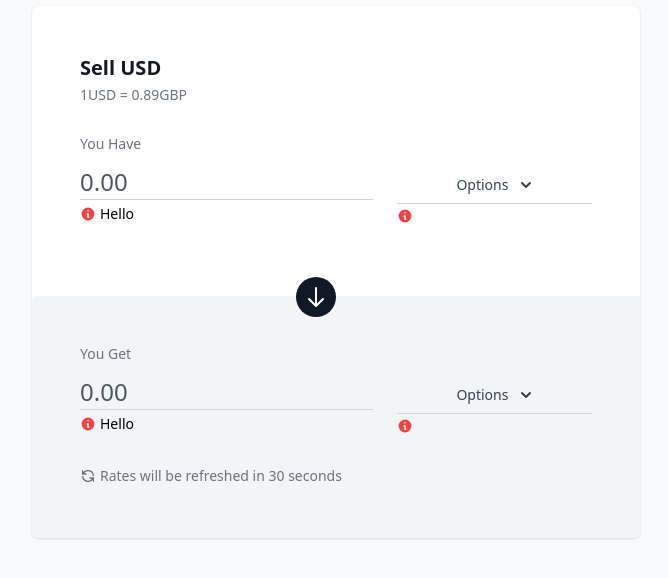
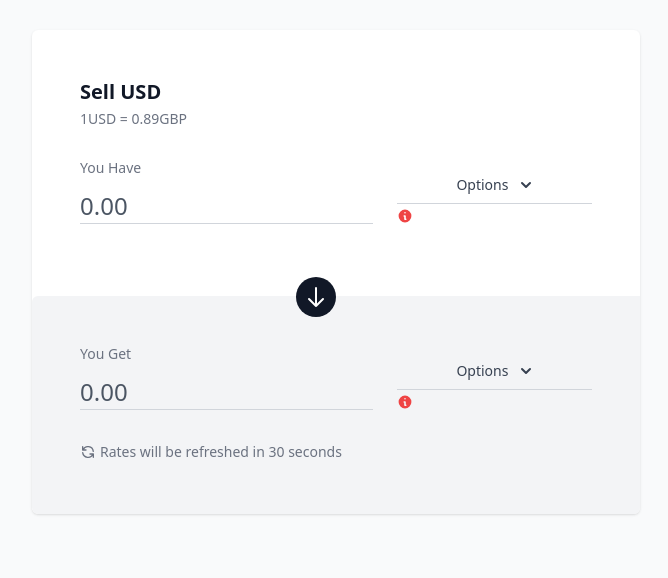
Before and after one commit to oluwatunmiisheii/currency-exchange, a React (Create React App) app: page / in a window 1280 px wide. Shown: the part 128-706 px from the top of the page, without its empty margins (304-972 px from the left). Built offline with nearby package versions, Linux system fonts and the light colour scheme.

Commit message:
chore: add new props

```diff
--- a/src/components/common/input/Input.tsx
+++ b/src/components/common/input/Input.tsx
@@ -1,6 +1,5 @@
 import React from 'react'
 import { IInput } from '../../../models/Input.model';
-import ErrorMessage from '../errorMessage/ErrorMessage';
 import styles from './Input.module.scss';
 
 const Input: React.FC<IInput> = (props) => {
@@ -20,9 +19,11 @@ const Input: React.FC<IInput> = (props) => {
           className={styles["revolute-input"]}
           placeholder={props.placeholder}
           required={props.required}
+          onChange={props.onChange}
+          pattern={props.pattern}
+          value={props.value}
         />
       </div>
-      <ErrorMessage message='Hello' />
     </>
   );
 }
```
